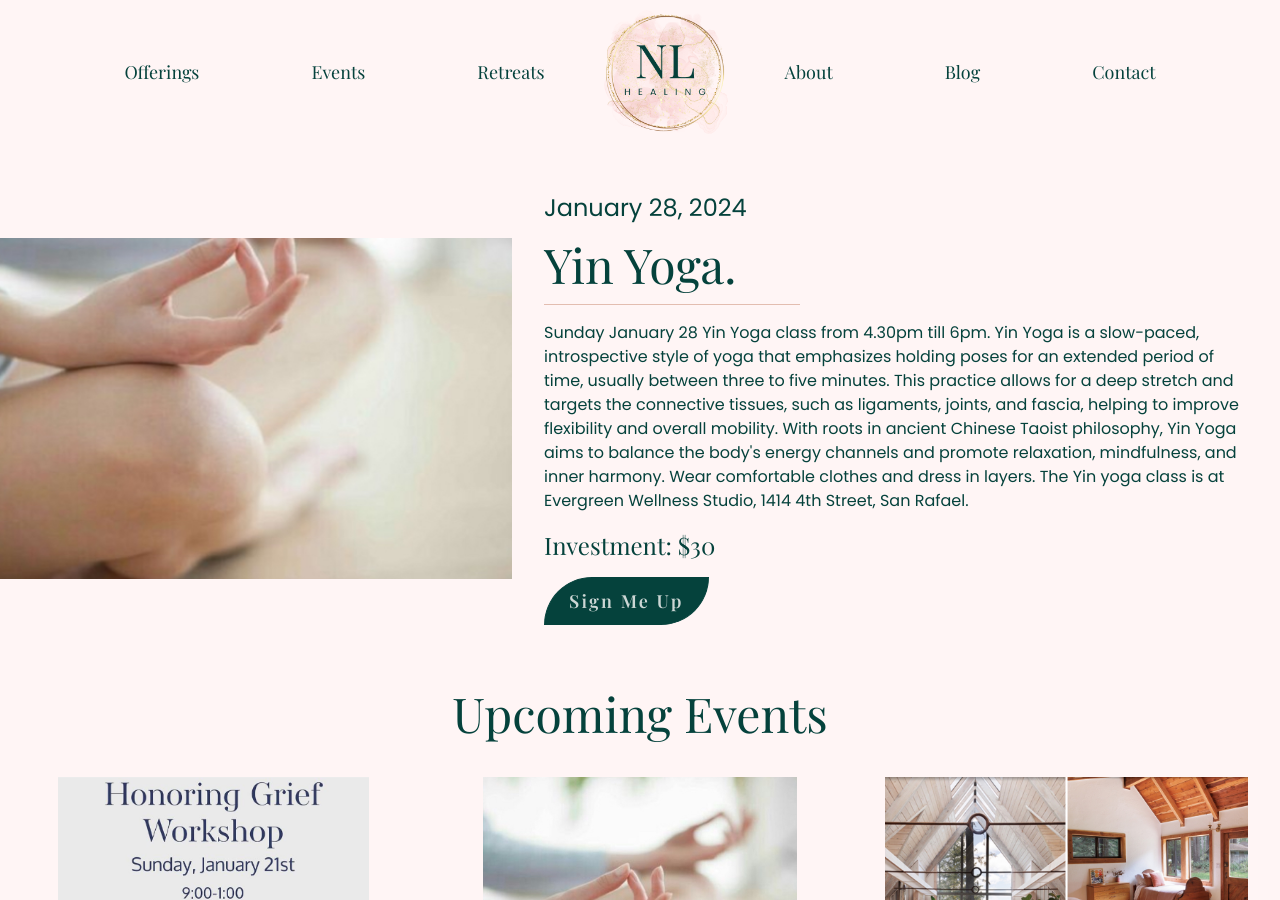
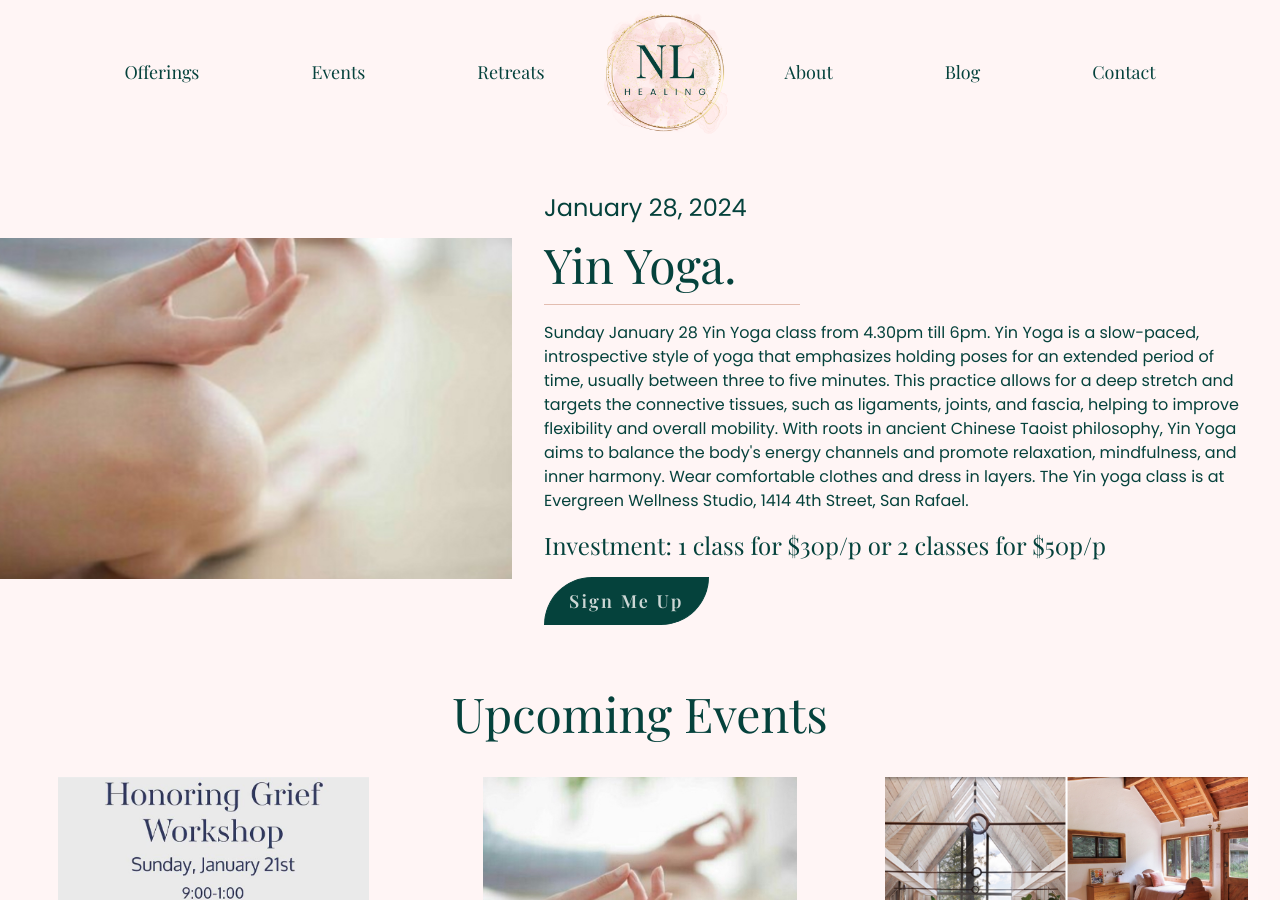
Before and after one commit to ViaSana/nl-healing, a Jekyll site: the page built from _events/event1.md, in a window 1280 px wide and 900 px high. Built offline with Jekyll 4.4.1, drawn with Linux system fonts in a browser that asks for light colours; some web fonts are replaced; a style sheet for code colours, icons or effects is not loaded.

Commit message:
Updated 1 file via CloudCannon.

```diff
--- a/_events/event1.md
+++ b/_events/event1.md
@@ -9,10 +9,9 @@ location: |
 location_details: >
   Located between Cafe del Soul and Burns Florist, take stairs up to the
   Evergreen Studio, street parking is available.
-cost: $30
+cost: 1 class for $30p/p or 2 classes for $50p/p
 summary: ' Sunday January 28 Yin Yoga class from 4.30pm till 6pm. Yin Yoga is a slow-paced, introspective style of yoga that emphasizes holding poses for an extended period of time, usually between three to five minutes. This practice allows for a deep stretch and targets the connective tissues, such as ligaments, joints, and fascia, helping to improve flexibility and overall mobility. With roots in ancient Chinese Taoist philosophy, Yin Yoga aims to balance the body''s energy channels and promote relaxation, mindfulness, and inner harmony. Wear comfortable clothes and dress in layers.  The Yin yoga class is at Evergreen Wellness Studio, 1414 4th Street, San Rafael.'
 details: >-
   Wear comfortable clothes and dress in layers, all yoga props are available at
   the studio.
 ---
-Sssss
```
